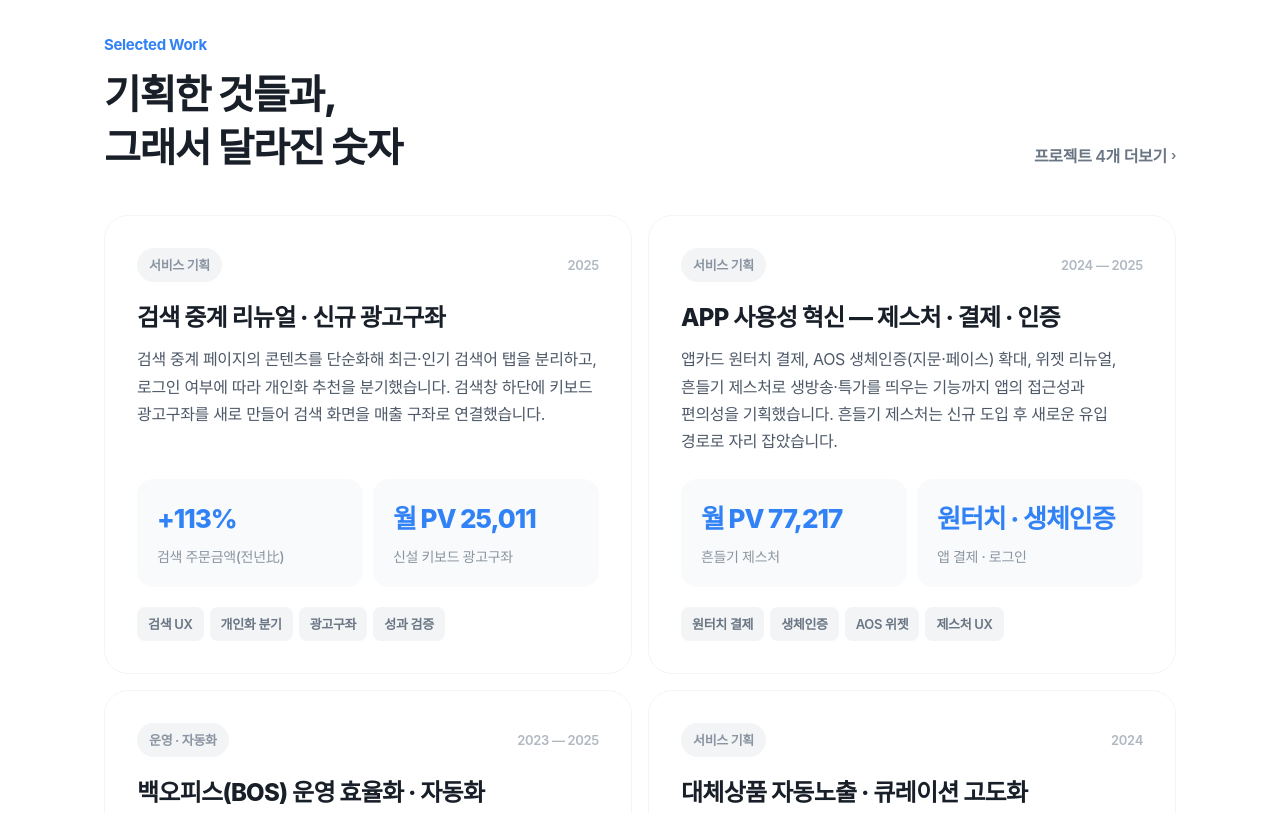
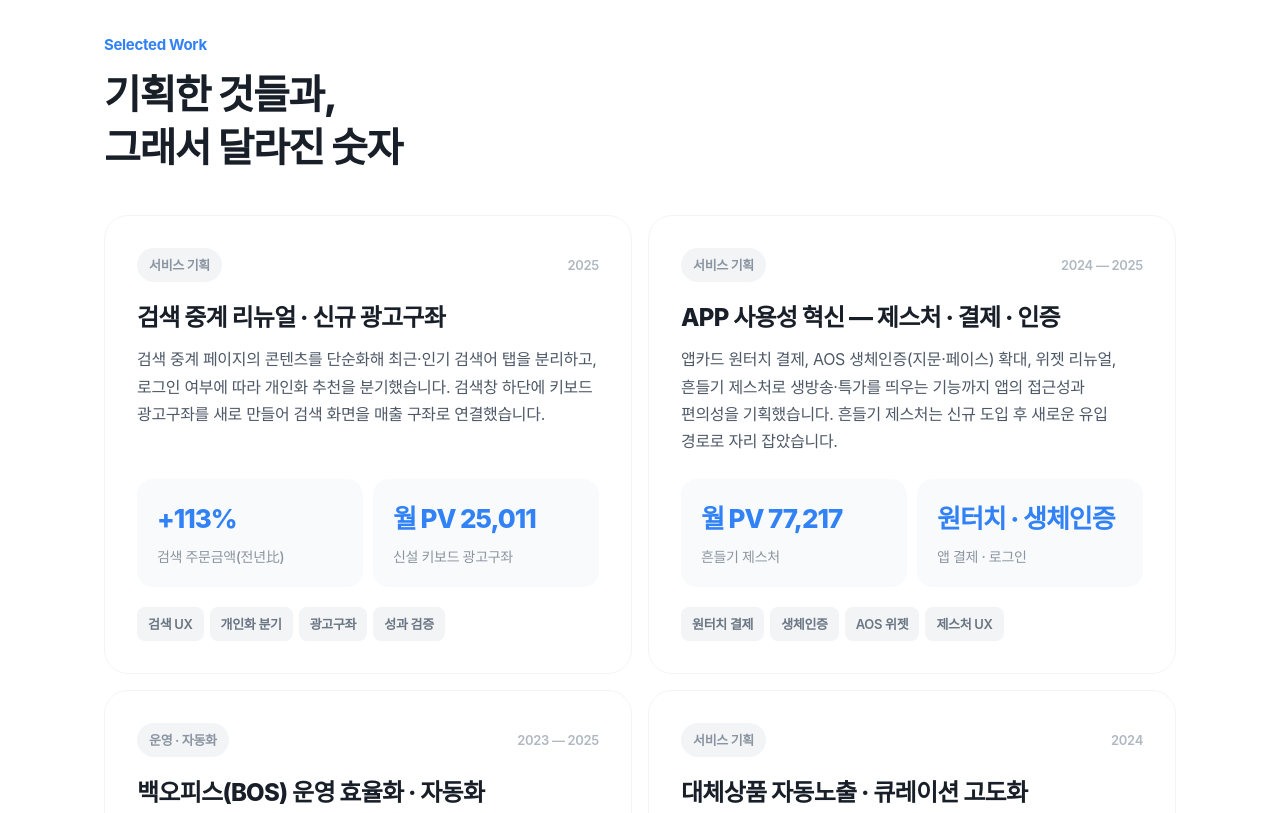
Before and after one commit to ps9561335-cloud/portfolio, a plain HTML site: page index.html in a window 1280 px wide. Shown: the part 840-1653 px from the top of the page. Drawn offline with Linux system fonts and the light colour scheme; a web font is replaced by a local one.

Commit message:
더보기 버튼 제거 — 프로젝트 9건 전체 노출

```diff
--- a/index.html
+++ b/index.html
@@ -191,10 +191,6 @@
               기획한 것들과,<br />그래서 달라진 숫자
             </h2>
           </div>
-          <button type="button" class="tp-more" id="moreBtn">
-            <span id="moreText">프로젝트 4개 더보기</span>
-            <span style="font-size: 13px">›</span>
-          </button>
         </div>
         <div class="tp-g2" id="workGrid" style="display: grid; grid-template-columns: repeat(2, 1fr); gap: 16px">
           <!-- 1 -->
@@ -517,29 +513,12 @@
         });
       });
 
-      // 프로젝트 카드: data-order(최신순) 로 정렬 → 기본 5개만 노출
-      // 더보기를 누르면 전부 펼친 채로 유지(접기 없음)
-      var VISIBLE = 5;
+      // 프로젝트 카드: data-order(최신순) 로 정렬해 전부 노출
       var grid = document.getElementById('workGrid');
-      var moreBtn = document.getElementById('moreBtn');
-      var cards = Array.prototype.slice.call(grid.querySelectorAll('.tp-card'));
-
-      cards.sort(function (a, b) { return Number(a.dataset.order) - Number(b.dataset.order); });
-      cards.forEach(function (c) { grid.appendChild(c); });
-
-      var hidden = cards.slice(VISIBLE);
-      hidden.forEach(function (el) { el.style.display = 'none'; });
-
-      if (hidden.length === 0) {
-        moreBtn.style.display = 'none';
-      } else {
-        document.getElementById('moreText').textContent = '프로젝트 ' + hidden.length + '개 더보기';
-        moreBtn.addEventListener('click', function () {
-          hidden.forEach(function (el) { el.style.display = 'flex'; });
-          moreBtn.style.display = 'none';
-          hidden[0].scrollIntoView({ behavior: 'smooth', block: 'start' });
-        });
-      }
+      Array.prototype.slice
+        .call(grid.querySelectorAll('.tp-card'))
+        .sort(function (a, b) { return Number(a.dataset.order) - Number(b.dataset.order); })
+        .forEach(function (c) { grid.appendChild(c); });
     </script>
   </body>
 </html>
```
